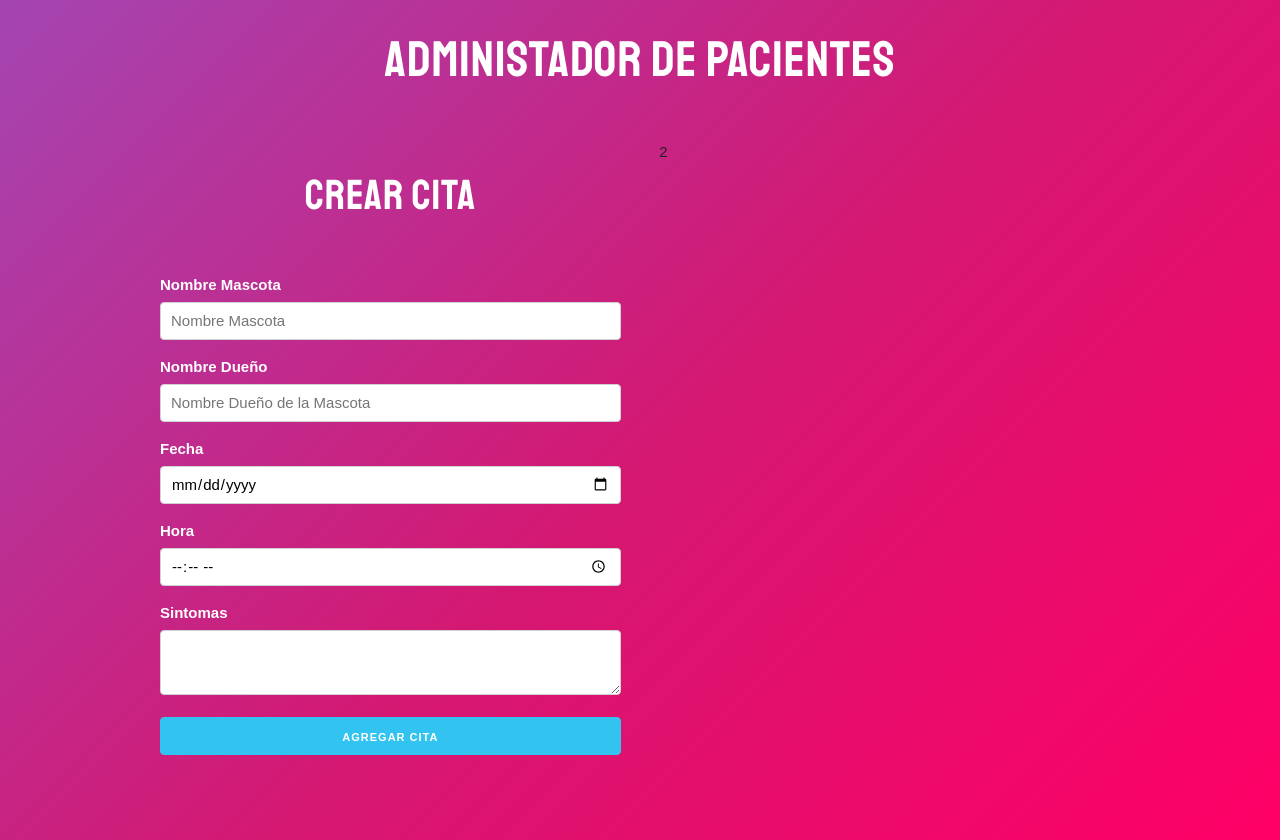
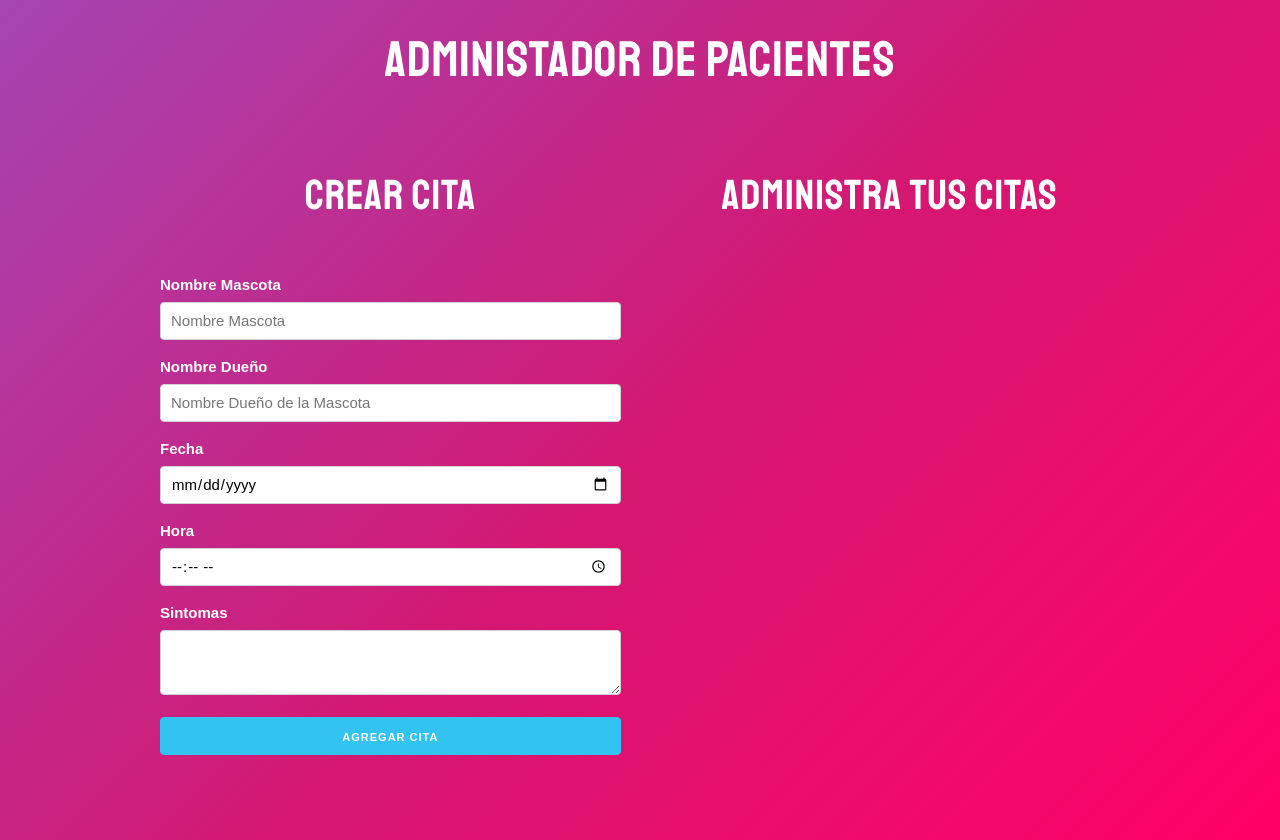
Before and after one commit to cesarionivar/administrador-citas, a React (Create React App) app: page / in a window 1280 px wide. Built offline with nearby package versions, Linux system fonts and the light colour scheme.

Commit message:
Mostrando las citas

```diff
--- a/src/App.js
+++ b/src/App.js
@@ -1,5 +1,7 @@
 import React, {useState} from 'react';
 import Formulario from './components/Formulario';
+import Cita from './components/Cita';
+
 
 function App() {
 
@@ -26,7 +28,15 @@
           />
         </div>
         <div className="one-half column">
-          2
+          <h2>Administra tus citas</h2>
+          {
+            citas.map(cita => (
+              <Cita
+                key={cita.id}
+                cita={cita}
+              />
+            ))
+          }
         </div>
       </div>
     </div>
--- a/src/components/Formulario.js
+++ b/src/components/Formulario.js
@@ -31,7 +31,7 @@
     e.preventDefault();
 
     // Validar
-    if(mascota.trim() === '' || propietario.trim() === '' || fecha.trim() === '' || hora .trim() === '' || sintomas.trim() === '') {
+    if(mascota.trim() === '' || propietario.trim() === '' || fecha.trim() === '' || hora.trim() === '' || sintomas.trim() === '') {
       actualizarError(true);
       return;
     }
```
